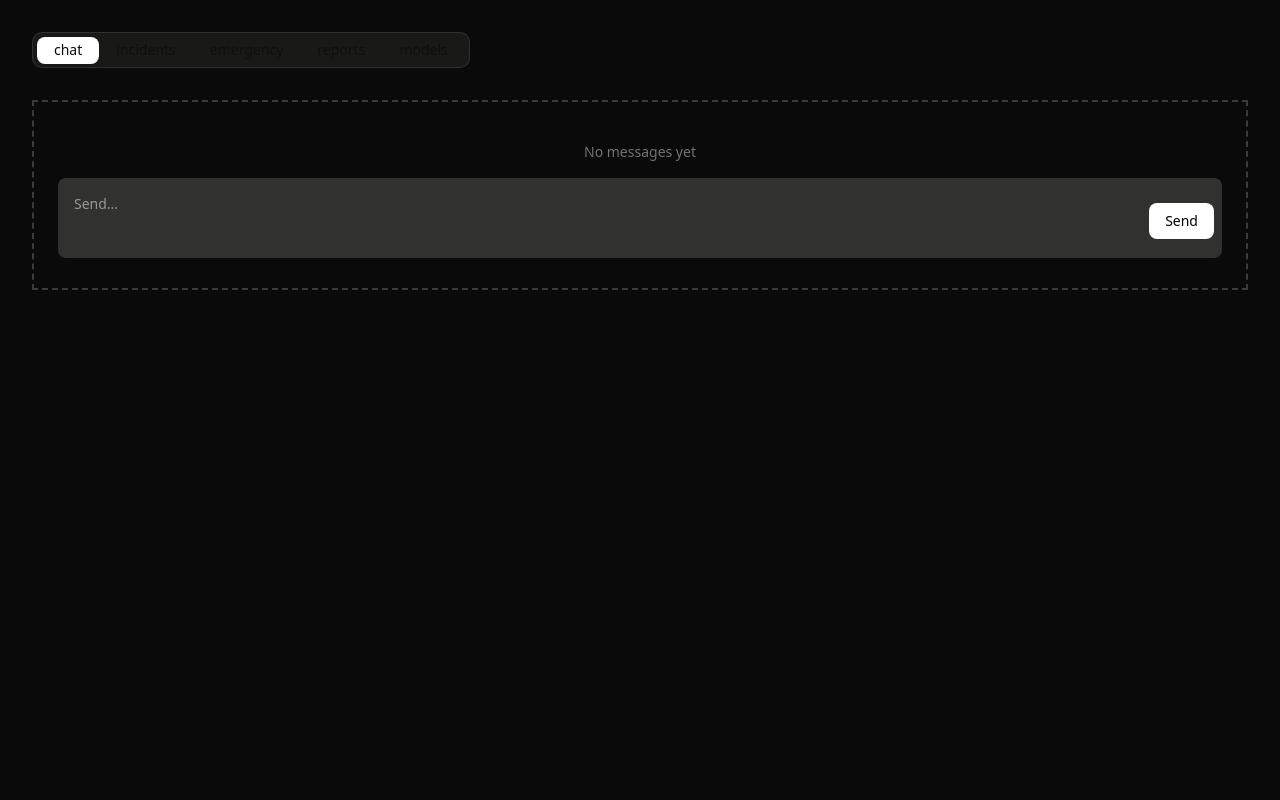
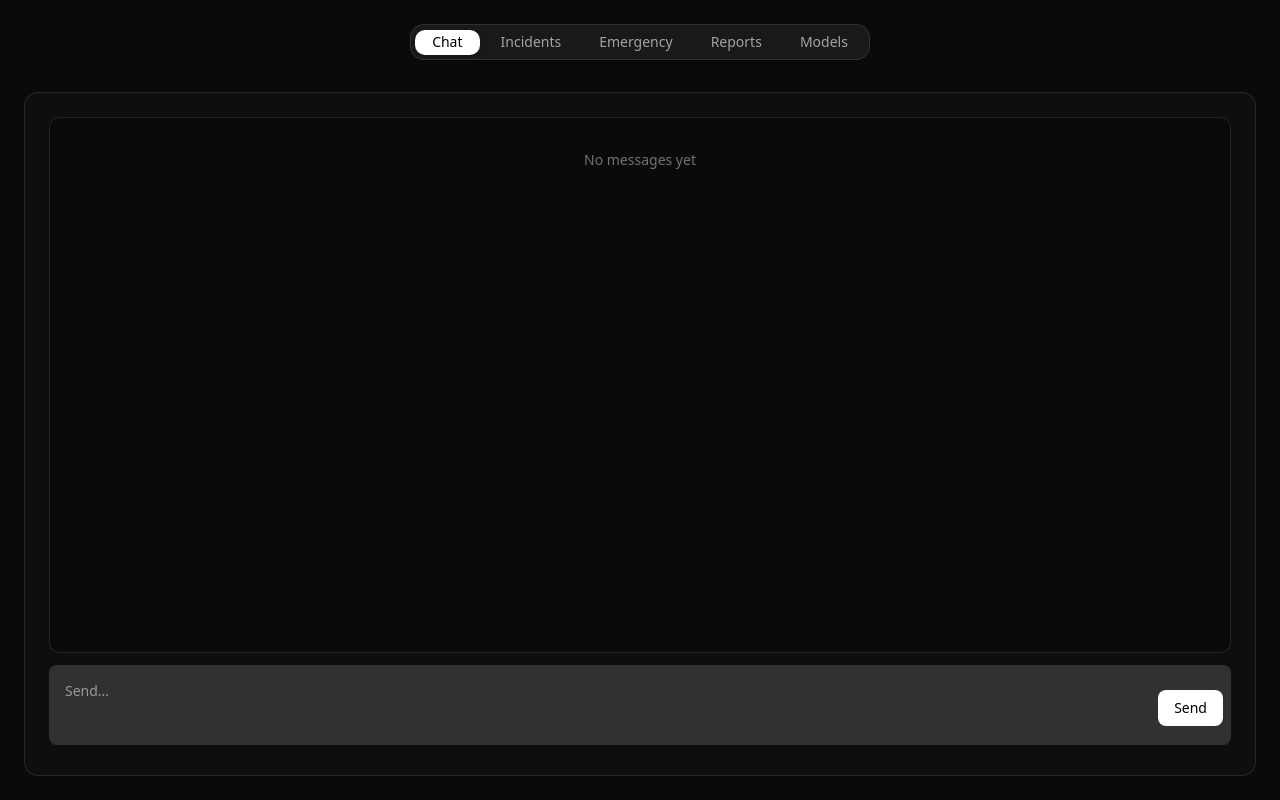
Before and after one commit to bmdx26/major_proj, a Next.js app: page /dashboard in a window 1280 px wide. Built offline with nearby package versions, Linux system fonts and the light colour scheme.

Commit message:
Merge 3/3 pipeline

```diff
--- a/app/dashboard/page.tsx
+++ b/app/dashboard/page.tsx
@@ -11,13 +11,6 @@ import {
   TabsList,
   TabsTrigger,
 } from "@/components/ui/tabs";
-import {
-  Card,
-  CardContent,
-  CardHeader,
-  CardTitle,
-  CardDescription,
-} from "@/components/ui/card";
 
 import {
   ContactCards,
@@ -115,7 +108,11 @@ export default function DashboardPage() {
 
         setMessages((prev) => [
           ...prev,
-          { id: assistantId, from: "assistant", text: "🧠 Generating report...\n\n" },
+          {
+            id: assistantId,
+            from: "assistant",
+            text: "🧠 Generating report...\n\n",
+          },
         ]);
 
         const reader = reportRes.body!.getReader();
@@ -137,7 +134,7 @@ export default function DashboardPage() {
 
             const msg = JSON.parse(line);
 
-            if (msg.stage === "llama_stream" && msg.chunk) {
+            if (msg.stage === "text_gen_stream" && msg.chunk) {
               fullText += msg.chunk;
 
               setMessages((prev) =>
@@ -164,30 +161,58 @@ export default function DashboardPage() {
   }, []);
 
   return (
-    <main className="min-h-screen bg-[#0b0a0b] flex justify-center p-8 text-white">
-      <div className="w-full flex flex-col">
-        <Tabs defaultValue="chat" onValueChange={() => setModelUrl(null)}>
-          <TabsList className="bg-[#191918] border border-white/10 rounded-lg px-1">
+    <main className="min-h-screen bg-[#0b0a0b] flex justify-center p-6 text-white">
+      <div className="w-full max-w-7xl flex flex-col">
+        <Tabs
+          defaultValue="chat"
+          onValueChange={() => setModelUrl(null)}
+          className="flex flex-col flex-1"
+        >
+          {/* Tabs */}
+          <TabsList className="bg-[#191918] border border-white/10 rounded-xl px-1 py-1 gap-1 self-center">
             {["chat", "incidents", "emergency", "reports", "models"].map((v) => (
-              <TabsTrigger key={v} value={v}>
+              <TabsTrigger
+                key={v}
+                value={v}
+                className="
+                  px-4 py-2 text-sm capitalize rounded-lg transition
+                  text-white/60
+                  data-[state=active]:bg-white
+                  data-[state=active]:text-black
+                "
+              >
                 {v}
               </TabsTrigger>
             ))}
           </TabsList>
 
-          <div className="mt-6 flex-1 w-full border-2 border-dashed border-white/20 p-6">
+          {/* Content frame */}
+          <div className="mt-6 flex-1 w-full rounded-xl border border-white/10 bg-[#0f0e0f] p-6 overflow-hidden">
 
+            {/* CHAT */}
             <TabsContent value="chat" className="h-full flex flex-col">
-              <Conversation messages={messages} className="flex-1" />
+              <div className="flex-1 overflow-hidden rounded-lg border border-white/10 bg-[#0b0a0b]">
+                <Conversation
+                  messages={messages}
+                  className="h-full p-4 text-sm leading-relaxed whitespace-pre-wrap"
+                />
+              </div>
+
+              <div className="mt-3">
                 <ChatInput onSend={handleSend} />
+              </div>
             </TabsContent>
 
+            {/* EMERGENCY */}
             <TabsContent value="emergency">
               <ContactCards data={contactCardsData} />
             </TabsContent>
 
-            <TabsContent value="models" className="h-full grid grid-cols-10 gap-4">
-              <div className="col-span-2 flex flex-col gap-4">
+            {/* MODELS */}
+            <TabsContent value="models" className="h-full grid grid-cols-12 gap-4">
+              {/* Left panel */}
+              <div className="col-span-3 flex flex-col gap-4">
+                <div className="rounded-xl border border-white/10 bg-[#0b0a0b] p-3">
                   <ModelUploadPanel
                     files={files}
                     dragging={dragging}
@@ -195,13 +220,14 @@ export default function DashboardPage() {
                     onFiles={handleFiles}
                     onRemove={removeFile}
                   />
+                </div>
 
-                <div className="border border-white/10 rounded-lg p-2">
+                <div className="rounded-xl border border-white/10 bg-[#0b0a0b] p-2 space-y-1">
                   {generatedModels.map((m) => (
                     <button
                       key={m}
                       onClick={() => setModelUrl(m)}
-                      className="w-full text-left text-xs hover:bg-white/10"
+                      className="w-full text-left text-xs px-2 py-1 rounded hover:bg-white/10 transition"
                     >
                       {m.split("/").pop()}
                     </button>
@@ -209,15 +235,17 @@ export default function DashboardPage() {
                 </div>
               </div>
 
-              <div className="col-span-8 border border-white/10 rounded-lg">
+              {/* Viewer */}
+              <div className="col-span-9 border border-white/10 rounded-xl bg-black overflow-hidden">
                 {modelUrl ? (
                   <ModelViewerOBJ
                     modelPath={modelUrl}
                     onClose={() => setModelUrl(null)}
                   />
                 ) : (
-                  <div className="h-full flex items-center justify-center text-white/40">
-                    Select model
+                  <div className="h-full flex flex-col items-center justify-center text-white/40 text-sm gap-2">
+                    <span>🧩</span>
+                    <span>Select a 3D model to preview</span>
                   </div>
                 )}
               </div>
```
Lines whose indentation alone changed are shown as unchanged.
